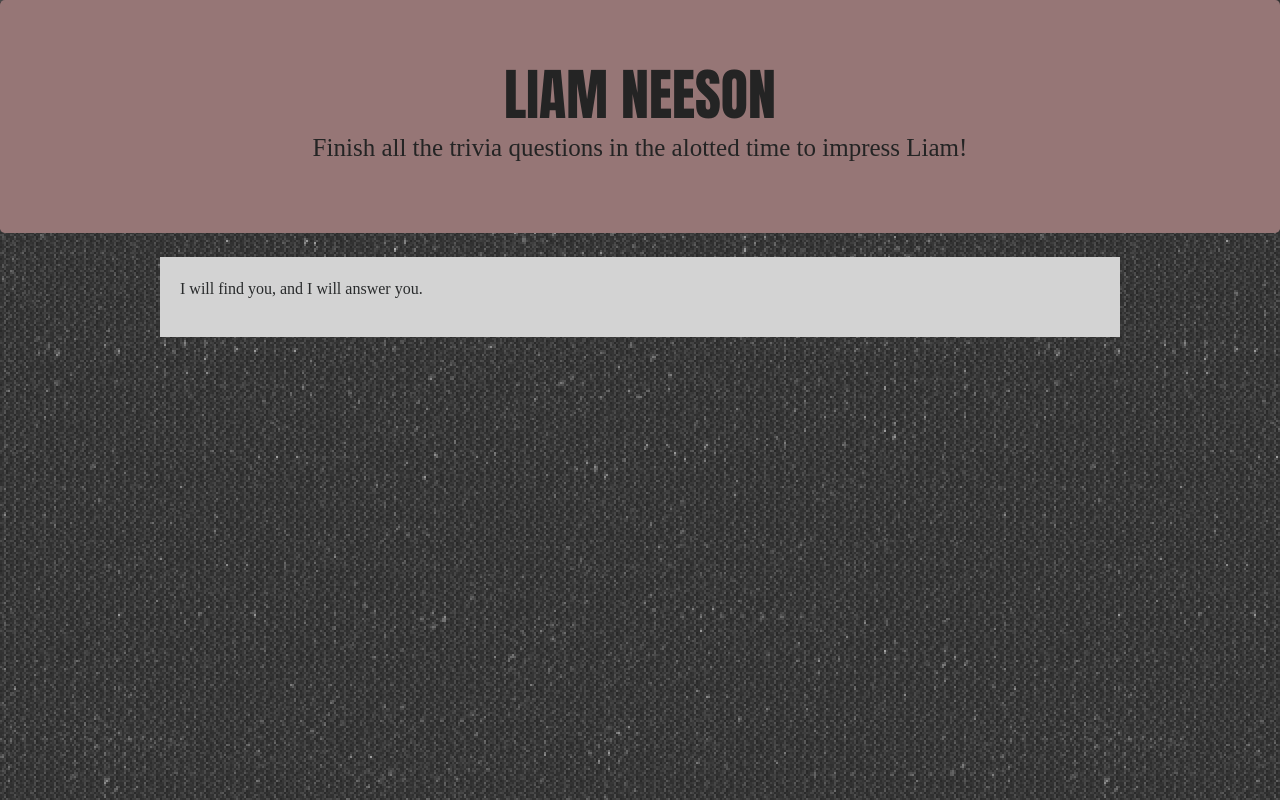
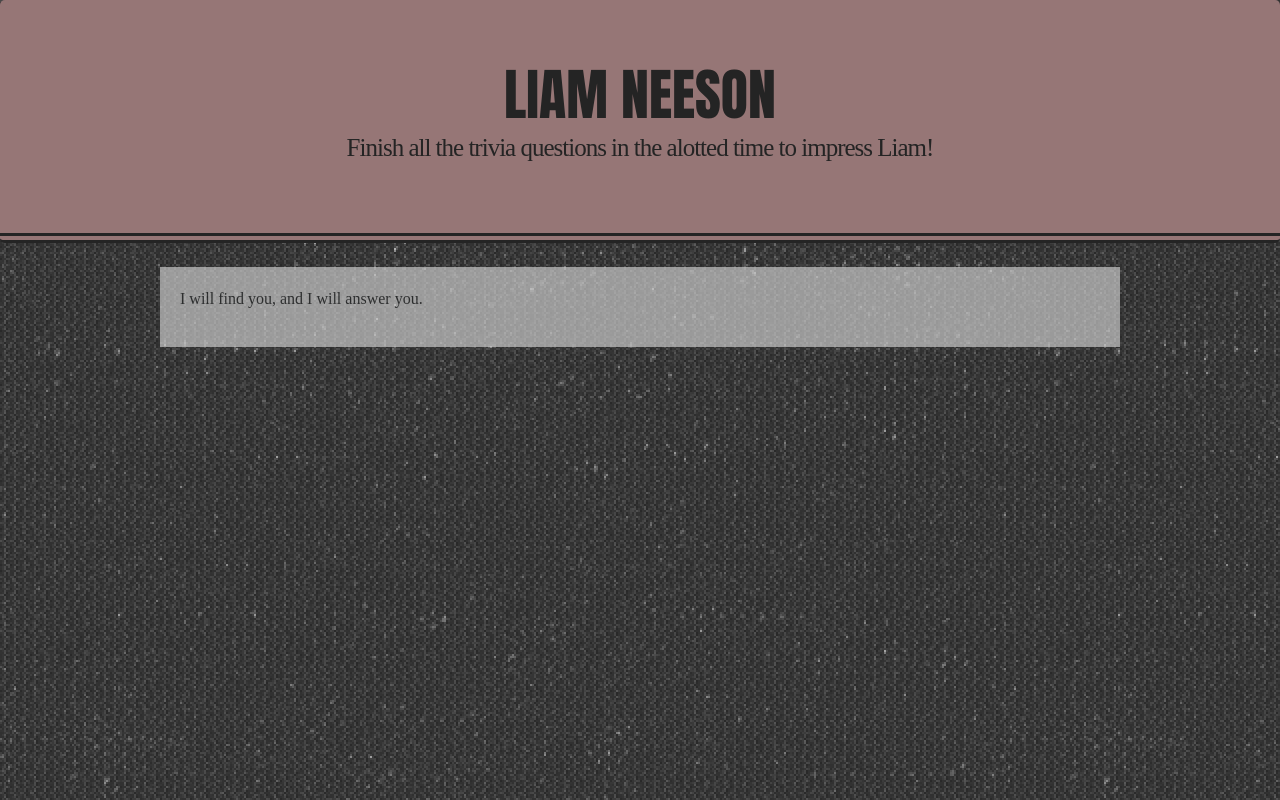
Before and after one commit to KenzieAnnC/TriviaGame, a plain HTML site: page index.html in a window 1280 px wide. Drawn offline with nearby package versions, Linux system fonts and the light colour scheme; a web font is replaced by a local one.

Commit message:
adding more css

```diff
--- a/assets/css/style.css
+++ b/assets/css/style.css
@@ -7,6 +7,7 @@
 .lead {
     font-family: 'Antic Slab', serif;
     font-size: 25px;
+    letter-spacing: -1px;
 }
 
 .jumbotron {
@@ -15,6 +16,8 @@
     color: rgb(36, 36, 36);
     text-align: center;
     text-shadow: navy;
+    border-bottom-style: double;
+    border-width: 10px;
 }
 
 body {
@@ -28,5 +31,6 @@ body {
     width: 960px;
     z-index: 100;
     padding: 20px;
+    opacity: 0.65;
 
 }
```
